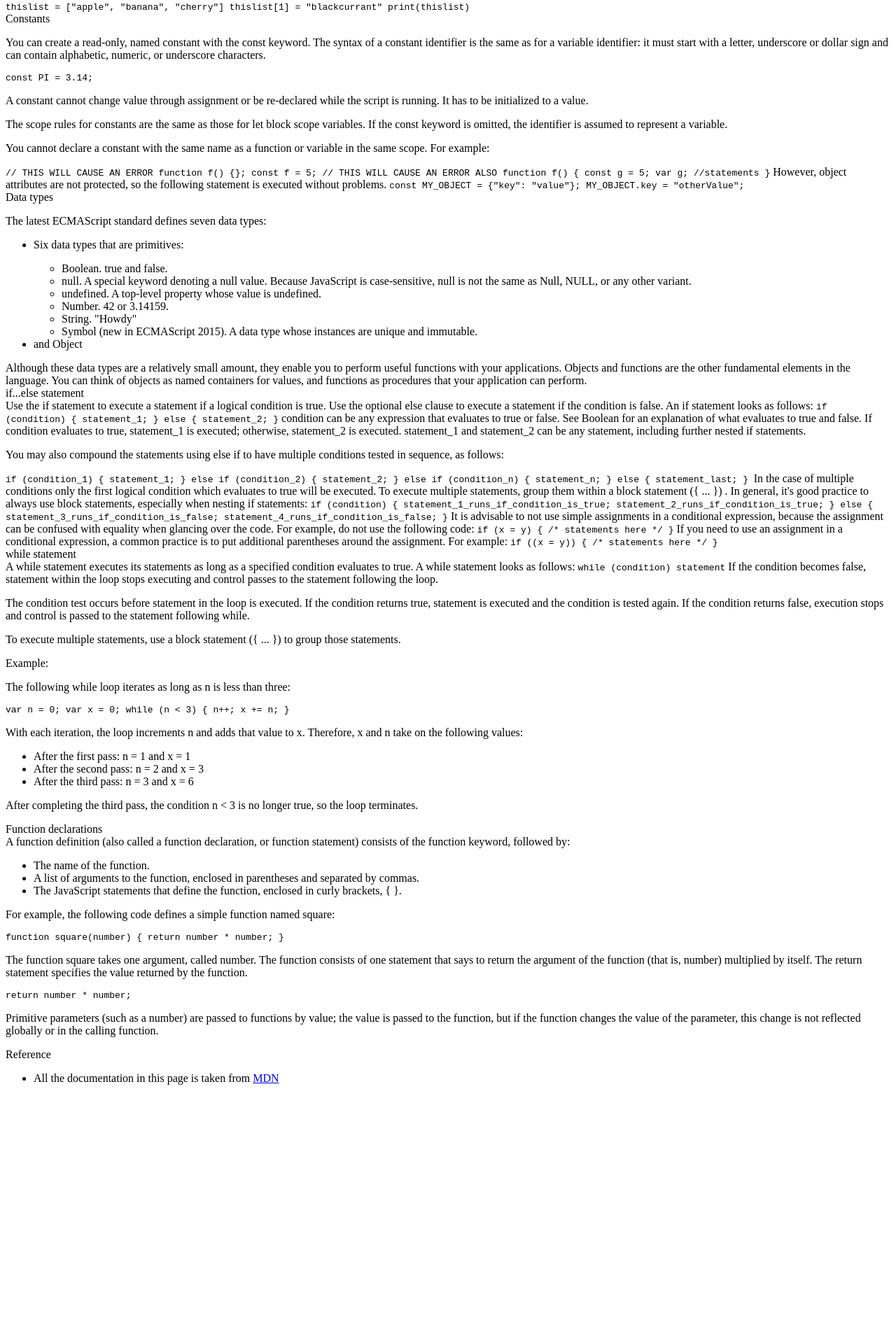
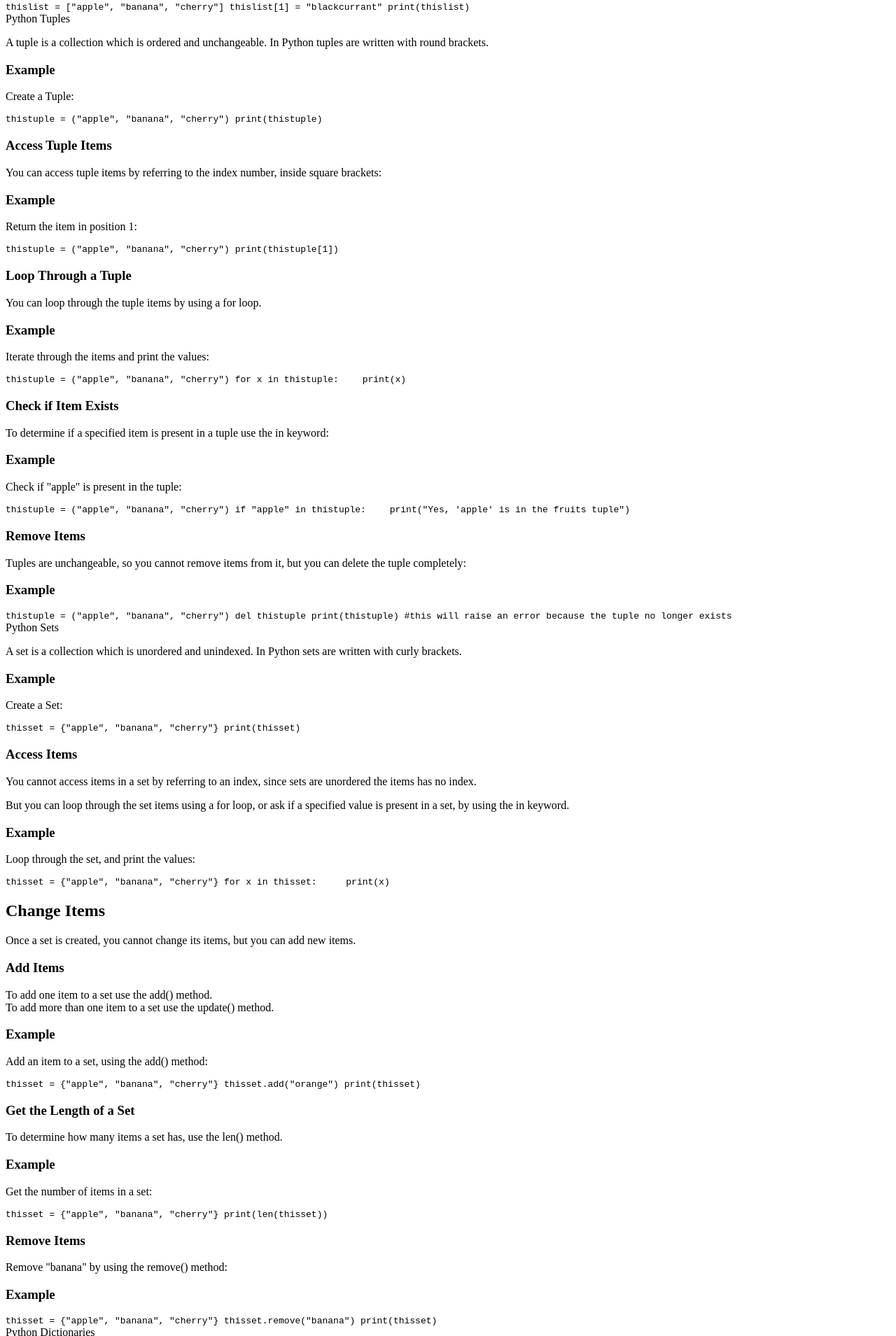
Before and after one commit to arbidha/Code_Camp, a plain HTML site: page Project/P4_Technical_Documentation/index.html in a window 1280 px wide. Shown: the part 2729-4638 px from the top of the page at 70% size. Before the commit the page ends 4295 px from the top, so only its background shows below. Drawn offline with Linux system fonts and the light colour scheme.

Commit message:
Added Project Technical Documentation

```diff
--- a/Project/P4_Technical_Documentation/index.html
+++ b/Project/P4_Technical_Documentation/index.html
@@ -101,9 +101,8 @@
     </p>
     <div class="example">
       <h4>Example</h4>
-      <code>
-        if 5 > 2:
-          &emsp;  print("Five is greater than two!")
+      <code>if 5 > 2:
+          &emsp;&emsp;  print("Five is greater than two!")
       </code>
     </div>
     <h3>Comments</h3>
@@ -168,7 +167,7 @@ print("Hello, World!")</code>
         <li>Variable names are case-sensitive (age, Age and AGE are three different variables)</li>
       </ul>
       <div class="w3-panel w3-note">
-        <p>  Remember that variables are case-sensitive</p>
+        <p> &emsp; Remember that variables are case-sensitive</p>
       </div>
     </article>
   </section>
@@ -233,164 +232,333 @@ print(thislist)</code>
       </div>
     </article>
   </section>
-  <section class="main-section" id="Constants">
-    <header>Constants</header>
+  <section class="main-section" id="Tuples">
+    <header>Python Tuples</header>
     <article>
       <p>
-        You can create a read-only, named constant with the const keyword. The
-        syntax of a constant identifier is the same as for a variable
-        identifier: it must start with a letter, underscore or dollar sign and
-        can contain alphabetic, numeric, or underscore characters.
+        A tuple is a collection which is ordered and unchangeable. In Python tuples are written with round brackets.
       </p>
-
-      <code>const PI = 3.14;</code>
+      <div class="example">
+        <h3>Example</h3>
+        <p>Create a Tuple:</p>
+        <code>thistuple = ("apple", "banana", "cherry")
+print(thistuple)</code>
+      </div>
+      <h3>Access Tuple Items</h3>
       <p>
-        A constant cannot change value through assignment or be re-declared while the script is running. It has to be initialized to a value.
+        You can access tuple items by referring to the index number, inside square brackets:
       </p>
-
+      <div class="example">
+        <h3>Example</h3>
+        <p>Return the item in position 1:</p>
+        <code>thistuple = ("apple", "banana", "cherry")
+print(thistuple[1])</code>
+      </div>
+      <h3>Loop Through a Tuple</h3>
       <p>
-        The scope rules for constants are the same as those for let block scope variables. If the const keyword is omitted, the identifier is assumed to represent a variable.
+        You can loop through the tuple items by using a for loop.
       </p>
-
+      <div class="example">
+        <h3>Example</h3>
+        <p>Iterate through the items and print the values:</p>
+        <code>thistuple = ("apple", "banana", "cherry")
+for x in thistuple:
+ &emsp;&emsp;print(x)</code>
+      </div>
+      <h3>Check if Item Exists</h3>
       <p>
-        You cannot declare a constant with the same name as a function or variable in the same scope. For example:
+        To determine if a specified item is present in a tuple use the in keyword:
       </p>
-
-      <code>// THIS WILL CAUSE AN ERROR function f() {}; const f = 5; // THIS WILL
-        CAUSE AN ERROR ALSO function f() { const g = 5; var g; //statements
-        }</code
-      >
-      However, object attributes are not protected, so the following statement
-      is executed without problems.
-      <code
-        >const MY_OBJECT = {"key": "value"}; MY_OBJECT.key = "otherValue";</code
-      >
+      <div class="example">
+        <h3>Example</h3>
+        <p>Check if "apple" is present in the tuple:</p>
+        <code>thistuple = ("apple", "banana", "cherry")
+              if "apple" in thistuple:
+                  &emsp;&emsp;print("Yes, 'apple' is in the fruits tuple")</code>
+      </div>
+      <h3>Remove Items</h3>
+      <p>
+        Tuples are unchangeable, so you cannot remove items from it, but you can delete the tuple completely:
+      </p>
+      <div class="example">
+        <h3>Example</h3>
+        <code>thistuple = ("apple", "banana", "cherry")
+          del thistuple
+          print(thistuple) #this will raise an error because the tuple no longer exists</code>
+      </div>
     </article>
   </section>
-  <section class="main-section" id="Data_types">
-    <header>Data types</header>
+  <section class="main-section" id="Set">
+    <header>Python Sets</header>
     <article>
-      <p>The latest ECMAScript standard defines seven data types:</p>
-      <ul>
-        <li>
-          <p>Six data types that are primitives:</p>
-          <ul>
-            <li>Boolean. true and false.</li>
-            <li>
-              null. A special keyword denoting a null value. Because JavaScript
-              is case-sensitive, null is not the same as Null, NULL, or any
-              other variant.
-            </li>
-            <li>undefined. A top-level property whose value is undefined.</li>
-            <li>Number. 42 or 3.14159.</li>
-            <li>String. "Howdy"</li>
-            <li>
-              Symbol (new in ECMAScript 2015). A data type whose instances are
-              unique and immutable.
-            </li>
-          </ul>
-        </li>
+      <p>
+        A set is a collection which is unordered and unindexed. In Python sets are written with curly brackets.
+      </p>
+      <div class="example">
+        <h3>Example</h3>
+        <p>Create a Set:</p>
+        <code>thisset = {"apple", "banana", "cherry"}
+print(thisset)</code>
+      </div>
+      <h3>Access Items</h3>
+      <p>
+        You cannot access items in a set by referring to an index, since sets are unordered the items has no index.
+      </p>
+      <p>
+        But you can loop through the set items using a for loop, or ask if a specified value is present in a set, by using the in keyword.
+      </p>
+      <div class="example">
+        <h3>Example</h3>
+        <p>Loop through the set, and print the values:</p>
+        <code>thisset = {"apple", "banana", "cherry"}
 
-        <li>and Object</li>
-      </ul>
-      Although these data types are a relatively small amount, they enable you
-      to perform useful functions with your applications. Objects and functions
-      are the other fundamental elements in the language. You can think of
-      objects as named containers for values, and functions as procedures that
-      your application can perform.
+              for x in thisset:
+                 &emsp;&emsp; print(x)</code>
+      </div>
+      <h2>Change Items</h2>
+      <p>Once a set is created, you cannot change its items, but you can add new items.</p>
+      <h3>Add Items</h3>
+      <p>
+        To add one item to a set use the add() method.</br>
+
+        To add more than one item to a set use the update() method.
+      </p>
+      <div class="example">
+        <h3>Example</h3>
+        <p>Add an item to a set, using the add() method:</p>
+        <code>thisset = {"apple", "banana", "cherry"}
+
+thisset.add("orange")
+
+print(thisset)</code>
+      </div>
+      <h3>Get the Length of a Set</h3>
+      <p>
+        To determine how many items a set has, use the len() method.
+      </p>
+      <div class="example">
+        <h3>Example</h3>
+        <p>Get the number of items in a set:</p>
+        <code>thisset = {"apple", "banana", "cherry"}
+
+print(len(thisset))</code>
+      </div>
+      <h3>Remove Items</h3>
+      <p>
+        Remove "banana" by using the remove() method:
+      </p>
+      <div class="example">
+        <h3>Example</h3>
+        <code>thisset = {"apple", "banana", "cherry"}
+
+thisset.remove("banana")
+
+print(thisset)</code>
+      </div>
+    </article>
+  </section>
+  <section class="main-section" id="Dictionaries">
+    <header>Python Dictionaries
+
+    </header>
+    <article>
+      <p>
+        A dictionary is a collection which is unordered, changeable and indexed. In Python dictionaries are written with curly brackets, and they have keys and values.
+      </p>
+      <div class="example">
+        <h3>Example</h3>
+        <p>Create and print a dictionary:</p>
+        <code>thisdict =	{
+  "brand": "Ford",
+  "model": "Mustang",
+  "year": 1964
+}
+print(thisdict)
+        </code>
+      </div>
+      <h3>Access Items</h3>
+      <p>
+        You can access the items of a dictionary by referring to its key name, inside square brackets:
+      </p>
+      <div class="example">
+        <h3>Example</h3>
+        <p>Get the value of the "model" key:</p>
+        <code>x = thisdict["model"]</code>
+      </div>
+      <h2>Change Values</h2>
+      <p>You can change the value of a specific item by referring to its key name:.</p>
+      <div class="example">
+        <h3>Example</h3>
+        <p>Change the "year" to 2018:</p>
+        <code>thisdict =	{
+  "brand": "Ford",
+  "model": "Mustang",
+  "year": 1964
+}
+thisdict["year"] = 2018</code>
+      </div>
+      <h3>Loop Through a Dictionary</h3>
+      <p>
+        You can loop through a dictionary by using a for loop. </br>
+
+        When looping through a dictionary, the return value are the keys of the dictionary, but there are methods to return the values as well.
+      </p>
+      <div class="example">
+        <h3>Example</h3>
+        <p>Print all key names in the dictionary, one by one:</p>
+        <code>for x in thisdict:
+ &emsp;&emsp; print(x)</code>
+      </div>
+      <h3>Check if Key Exists</h3>
+      <p>
+        To determine if a specified key is present in a dictionary use the in keyword:
+      </p>
+      <div class="example">
+        <h3>Example</h3>
+        <p>Check if "model" is present in the dictionary:</p>
+        <code>thisdict =	{
+  "brand": "Ford",
+  "model": "Mustang",
+  "year": 1964
+}
+if "model" in thisdict:
+  &emsp;&emsp;print("Yes, 'model' is one of the keys in the thisdict dictionary")</code>
+      </div>
+
     </article>
   </section>
   <section class="main-section" id="if...else_statement">
     <header>if...else statement</header>
     <article>
-      Use the if statement to execute a statement if a logical condition is
-      true. Use the optional else clause to execute a statement if the condition
-      is false. An if statement looks as follows:
+      Use the if statement to execute a statement if a logical condition is true. Use the optional else clause to execute a statement if the condition is false. An if statement looks as follows:
+      <div class="example">
+        <h3>Example</h3>
+        <p>If statement:</p>
+        <code>a = 33
+b = 200
+if b > a:
+        &emsp;&emsp;print("b is greater than a")</code>
+        <p>In this example we use two variables, a and b, which are used as part of the if statement to test whether b is greater than a. As a is 33, and b is 200, we know that 200 is greater than 33, and so we print to screen that "b is greater than a".</p>
+      </div>
+      <h3>Elif</h3>
+      <p>
+        The elif keyword is pythons way of saying "if the previous conditions were not true, then try this condition".
+      </p>
+      <div class="example">
+        <h3>Example</h3>
+        <p>Check if "model" is present in the dictionary:</p>
+        <code>a = 33
+b = 33
+if b > a:
+  &emsp;&emsp;print("b is greater than a")
+elif a == b:
+  &emsp;&emsp;print("a and b are equal")</code>
+        <p>In this example a is equal to b, so the first condition is not true, but the elif condition is true, so we print to screen that "a and b are equal".</p>
+      </div>
+      <h3>Else</h3>
+      <p>
+        The else keyword catches anything which isn't caught by the preceding conditions.
+      </p>
+      <div class="example">
+        <h3>Example</h3>
 
-      <code>if (condition) { statement_1; } else { statement_2; }</code> condition can be any expression that evaluates to true or false. See Boolean for an explanation of what evaluates to true and false. If condition evaluates to true, statement_1
-      is executed; otherwise, statement_2 is executed. statement_1 and statement_2 can be any statement, including further nested if statements.
+        <code>a = 200
+b = 33
+if b > a:
+  &emsp;&emsp;print("b is greater than a")
+elif a == b:
+  &emsp;&emsp;print("a and b are equal")
+else:
+  &emsp;&emsp;print("a is greater than b")</code>
+      </div>
+      <h3>Short Hand If</h3>
       <p>
-        You may also compound the statements using else if to have multiple conditions tested in sequence, as follows:
+        If you have only one statement to execute, you can put it on the same line as the if statement.
       </p>
-      <code>if (condition_1) { statement_1; } else if (condition_2) { statement_2;
-        } else if (condition_n) { statement_n; } else { statement_last; }
-      </code> In the case of multiple conditions only the first logical condition which evaluates to true will be executed. To execute multiple statements, group them within a block statement ({ ... }) . In general, it's good practice to always
-      use block statements, especially when nesting if statements:
-
-      <code>if (condition) { statement_1_runs_if_condition_is_true;
-        statement_2_runs_if_condition_is_true; } else {
-        statement_3_runs_if_condition_is_false;
-        statement_4_runs_if_condition_is_false; }</code
-      >
-      It is advisable to not use simple assignments in a conditional expression,
-      because the assignment can be confused with equality when glancing over
-      the code. For example, do not use the following code:
-      <code>if (x = y) { /* statements here */ }</code> If you need to use an assignment in a conditional expression, a common practice is to put additional parentheses around the assignment. For example:
-
-      <code>if ((x = y)) { /* statements here */ }</code>
+      <div class="example">
+        <h3>Example</h3>
+        <p>One line if statement:</p>
+        <code>if a > b: print("a is greater than b") </code>
+      </div>
+      <h3>Short Hand If... Else</h3>
+      <p>
+        If you have only one statement to execute, one for if, and one for else, you can put it all on the same line:
+      </p>
+      <div class="example">
+        <h3>Example</h3>
+        <p>One line if statement:</p>
+        <code>print("A") if a > b else print("B") </code>
+      </div>
     </article>
   </section>
   <section class="main-section" id="while_statement">
-    <header>while statement</header>
+    <header>Python While statement</header>
     <article>
       A while statement executes its statements as long as a specified condition evaluates to true. A while statement looks as follows:
 
       <code>while (condition) statement</code> If the condition becomes false, statement within the loop stops executing and control passes to the statement following the loop.
+      <div class="example">
+        <h3>Example</h3>
+        <p>Print i as long as i is less than 6:</p>
+        <code>i = 1
+while i < 6:
+  print(i)
+  i += 1</code>
+        <p>The while loop requires relevant variables to be ready, in this example we need to define an indexing variable, i, which we set to 1.</p>
+      </div>
 
-      <p>
-        The condition test occurs before statement in the loop is executed. If the condition returns true, statement is executed and the condition is tested again. If the condition returns false, execution stops and control is passed to the statement following
-        while.
-      </p>
-
-      <p>
-        To execute multiple statements, use a block statement ({ ... }) to group those statements.
-      </p>
-
-      Example:
-
-      <p>The following while loop iterates as long as n is less than three:</p>
-
-      <code>var n = 0; var x = 0; while (n &lt; 3) { n++; x += n; }</code>
-      <p>
-        With each iteration, the loop increments n and adds that value to x. Therefore, x and n take on the following values:
-      </p>
-
-      <ul>
-        <li>After the first pass: n = 1 and x = 1</li>
-        <li>After the second pass: n = 2 and x = 3</li>
-        <li>After the third pass: n = 3 and x = 6</li>
-      </ul>
-      <p>
-        After completing the third pass, the condition n &lt; 3 is no longer true, so the loop terminates.
-      </p>
     </article>
   </section>
   <section class="main-section" id="Function_declarations">
     <header>Function declarations</header>
     <article>
-      A function definition (also called a function declaration, or function statement) consists of the function keyword, followed by:
+      A function is a block of code which only runs when it is called.</br>
 
-      <ul>
-        <li>The name of the function.</li>
-        <li>
-          A list of arguments to the function, enclosed in parentheses and separated by commas.
-        </li>
-        <li>
-          The JavaScript statements that define the function, enclosed in curly brackets, { }.
-        </li>
-      </ul>
+      You can pass data, known as parameters, into a function.</br>
+
+      A function can return data as a result.</br>
+      <h3>Creating a Function</h3>
       <p>
-        For example, the following code defines a simple function named square:
+        In Python a function is defined using the def keyword:
       </p>
+      <div class="example">
+        <h3>Example</h3>
+        <code>def my_function():
+  &emsp;&emsp;print("Hello from a function")</code>
+      </div>
+      <h3>Short Hand If... Else</h3>
+      <p>
+        If you have only one statement to execute, one for if, and one for else, you can put it all on the same line:
+      </p>
+      <div class="example">
+        <h3>Example</h3>
+        <p>One line if statement:</p>
+        <code>print("A") if a > b else print("B") </code>
+      </div>
+      <h3>Calling a Function</h3>
+      <p>
+        To call a function, use the function name followed by parenthesis:
+      </p>
+      <div class="example">
+        <h3>Example</h3>
+        <code>def my_function():
+   &emsp;&emsp;print("Hello from a function")
 
-      <code>function square(number) { return number * number; }</code>
+my_function() </code>
+      </div>
+      <h3>Return Values</h3>
       <p>
-        The function square takes one argument, called number. The function consists of one statement that says to return the argument of the function (that is, number) multiplied by itself. The return statement specifies the value returned by the function.
+        To let a function return a value, use the return statement:
       </p>
-      <code>return number * number;</code>
-      <p>
-        Primitive parameters (such as a number) are passed to functions by value; the value is passed to the function, but if the function changes the value of the parameter, this change is not reflected globally or in the calling function.
-      </p>
+      <div class="example">
+        <h3>Example</h3>
+        <code>def my_function(x):
+  &emsp;&emsp;return 5 * x
+
+print(my_function(3))
+print(my_function(5))
+print(my_function(9))</code>
+      </div>
     </article>
   </section>
   <section class="main-section" id="Reference">
@@ -399,8 +567,7 @@ print(thislist)</code>
       <ul>
         <li>
           All the documentation in this page is taken from
-          <a href="https://developer.mozilla.org/en-US/docs/Web/JavaScript/Guide" target="_blank">MDN</a
-          >
+          <a href="https://docs.python.org/3/tutorial/" target="_blank">The Python</a>
         </li>
       </ul>
     </article>
--- a/Project/P4_Technical_Documentation/style.css
+++ b/Project/P4_Technical_Documentation/style.css
@@ -72,6 +72,7 @@ section li {
 }
 
 code {
+  background-color:#ffffee;
   display: block;
   text-align: left;
   white-space: pre;
@@ -79,7 +80,6 @@ code {
   word-break: normal;
   word-wrap: normal;
   line-height: 2;
-  background-color: #f7f7f7;
   padding: 15px;
   margin: 10px;
   border-radius: 5px;
@@ -138,7 +138,7 @@ code {
 }
 
 .example{
-  background-color:#f1f1f1;
+  background-color:#f6f6ee;
   padding:0.01em 16px;
   margin:20px 0;
   box-shadow:0 2px 4px 0 rgba(0,0,0,0.16),0 2px 10px 0 rgba(0,0,0,0.12)!important
```
Lines whose indentation alone changed are shown as unchanged.
